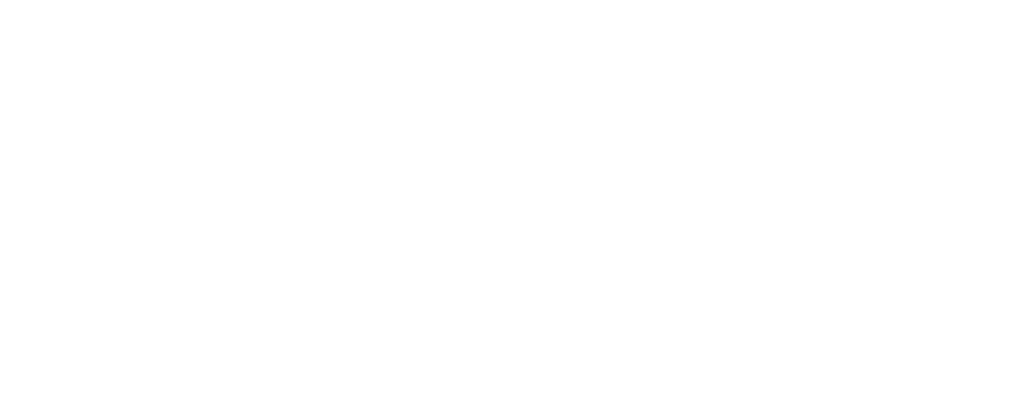
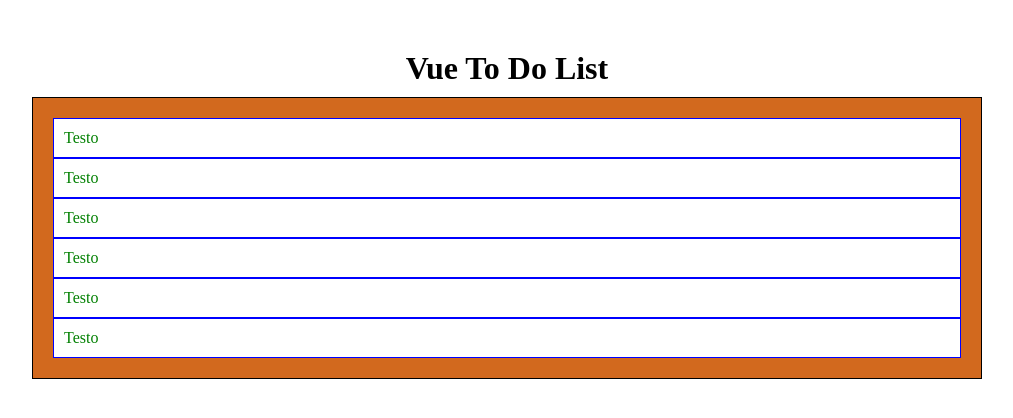
Before and after one commit to LeoSallu/vue-todolist, a plain HTML site: page index.html in a window 1280 px wide. Shown: the whole page, without its empty margins (133-1146 px from the left). Drawn offline with nearby package versions, Linux system fonts and the light colour scheme.

Commit message:
struttura html/css di base

```diff
--- a/css/style.css
+++ b/css/style.css
@@ -0,0 +1,34 @@
+/*
+Reset
+*/
+*{
+    padding: 0;
+    margin: 0;
+    box-sizing: border-box;
+}
+/*
+Common
+*/
+.todolist{
+    list-style: none;
+    color: green;
+}
+.todolist li{
+    border: 1px solid blue;
+    background-color: white;
+    padding: .625rem;
+}
+/*
+Main
+*/
+header h1{
+    text-align: center;
+    margin-top: 3.125rem;
+}
+.container{
+    max-width: 950px;
+    margin: .625rem auto;
+    background-color: chocolate;
+    border: 1px solid black;
+    padding: 1.25rem;
+}
--- a/index.html
+++ b/index.html
@@ -11,8 +11,26 @@
     <link rel="stylesheet" href="css/style.css">
 </head>
 <body>
+    <!-- App Vue  -->
+    <div id="app">
+        <header>
+            <h1>Vue To Do List</h1>
+        </header>
+        <main>
+            <div class="container">
+                <ul class="todolist">
+                    <li>Testo</li>
+                    <li>Testo</li>
+                    <li>Testo</li>
+                    <li>Testo</li>
+                    <li>Testo</li>
+                    <li>Testo</li>
+                </ul>
+            </div>
+        </main>
 
-
+    </div>
+    <!-- App Vue  -->
     <!-- vue -->
     <script src="https://unpkg.com/vue@3/dist/vue.global.js"></script>
     <!-- my js  -->
```
